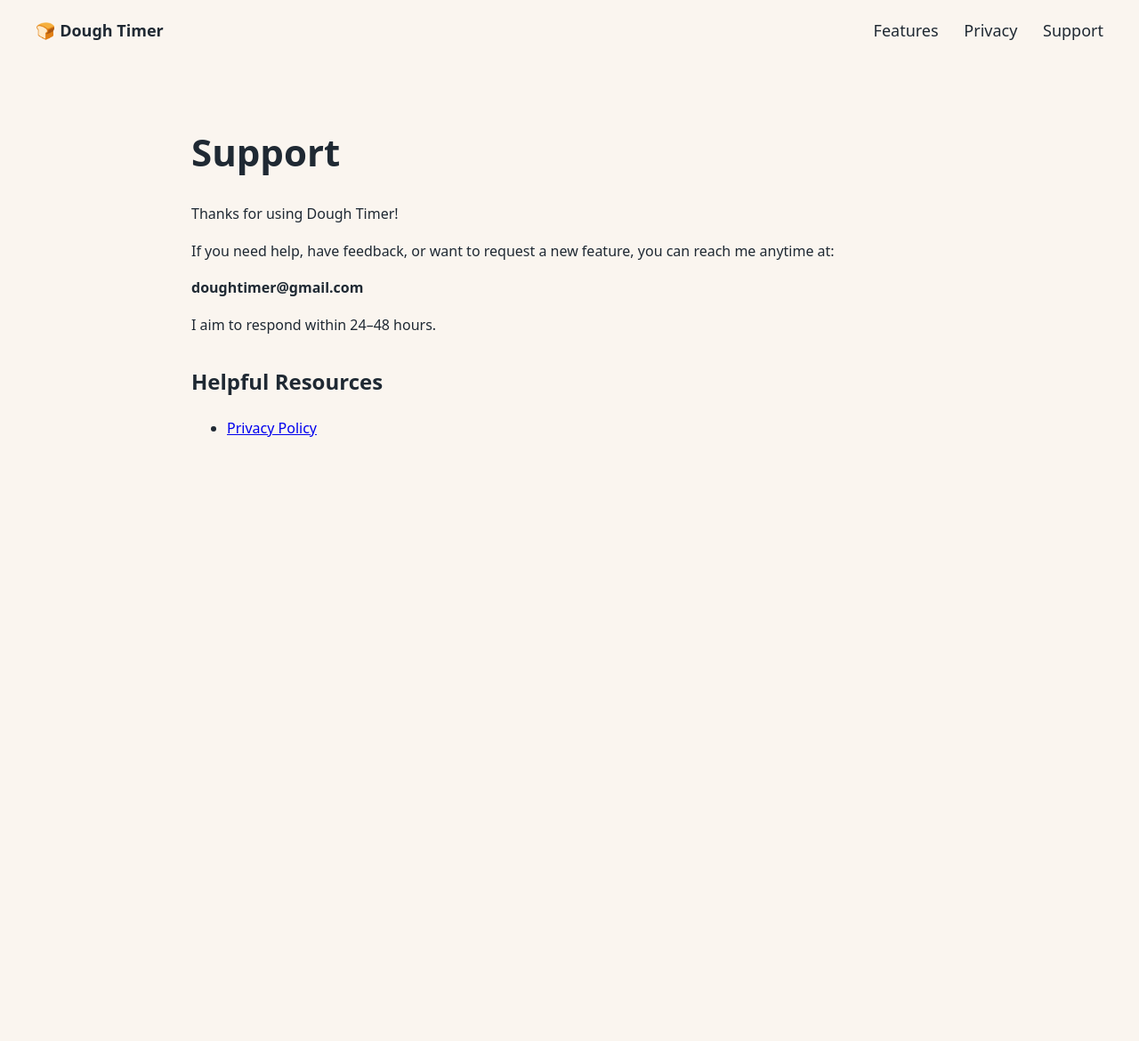
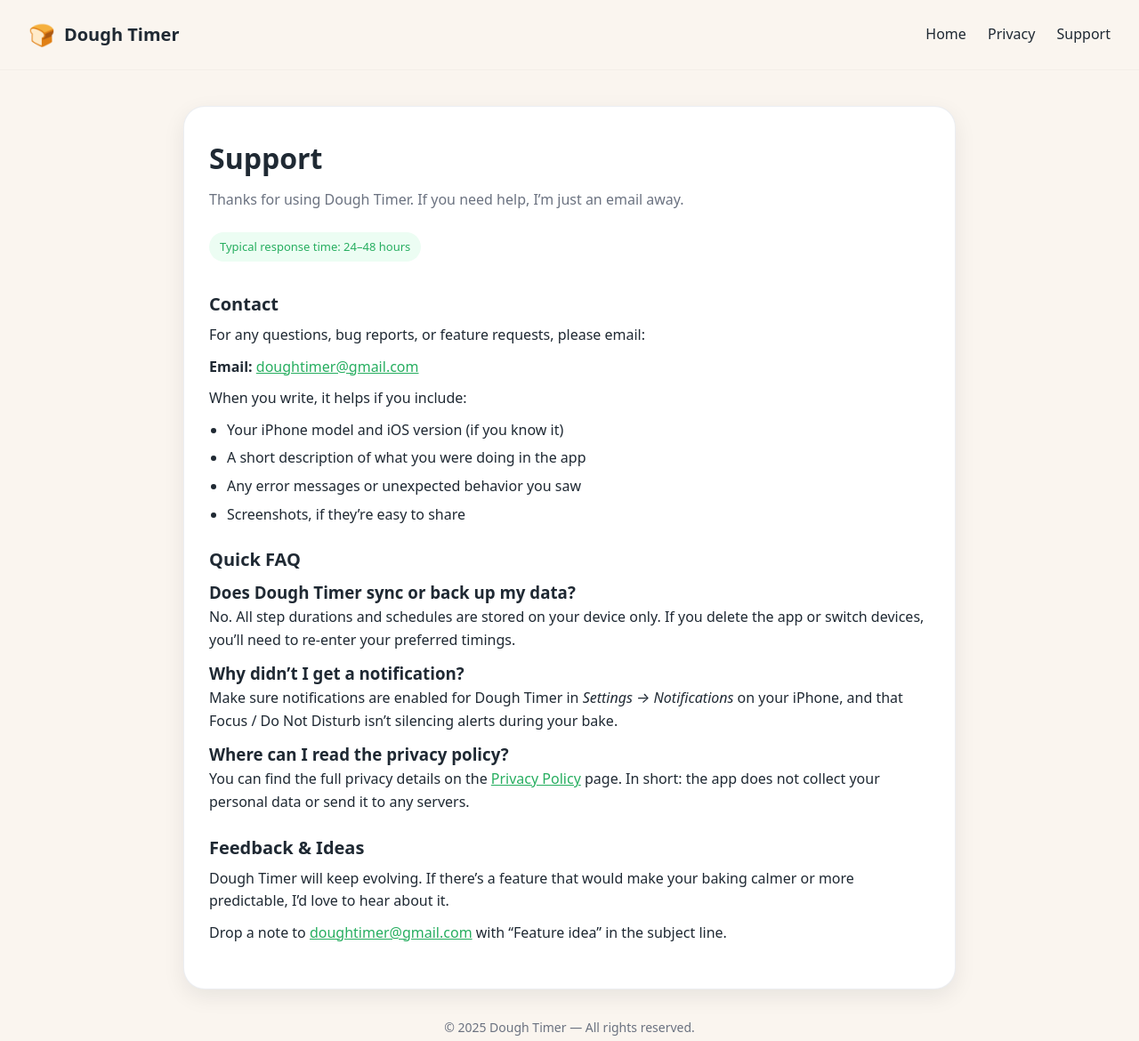
Before and after one commit to doughtimer-netizen/dough-timer-site, a plain HTML site: page support.html in a window 1280 px wide. Shown: the whole page at 89% size. Before the commit the page ends 800 px from the top, so only its background shows below. Drawn offline with Linux system fonts and the light colour scheme.

Commit message:
Update support.html

```diff
--- a/support.html
+++ b/support.html
@@ -1,9 +1,9 @@
 <!DOCTYPE html>
 <html lang="en">
 <head>
-<meta charset="UTF-8">
-<meta name="viewport" content="width=device-width, initial-scale=1.0">
-<title>Support — Dough Timer</title>
+  <meta charset="UTF-8" />
+  <meta name="viewport" content="width=device-width, initial-scale=1.0" />
+  <title>Dough Timer — Support</title>
 
   <style>
     :root {
@@ -12,73 +12,209 @@
       --text-main: #1f2933;
       --text-muted: #6b7280;
       --accent: #2ecc71;
+      --accent-dark: #27ae60;
+      --border-subtle: #e5e7eb;
+    }
+
+    * {
+      box-sizing: border-box;
+      margin: 0;
+      padding: 0;
     }
 
     body {
       font-family: system-ui, -apple-system, BlinkMacSystemFont, "SF Pro Text", sans-serif;
       background: var(--bg);
-    margin: 0;
-    padding: 0;
       color: var(--text-main);
       line-height: 1.6;
     }
 
     nav {
-    padding: 20px 40px;
+      padding: 20px 32px;
       display: flex;
       justify-content: space-between;
       align-items: center;
-    background: var(--bg);
-    font-size: 18px;
+      background: rgba(250,245,239,0.96);
+      backdrop-filter: blur(10px);
+      position: sticky;
+      top: 0;
+      z-index: 50;
+      border-bottom: 1px solid rgba(0,0,0,0.03);
     }
 
-  nav .logo { font-weight: 600; text-decoration: none; color: inherit; }
+    .nav-left {
+      display: flex;
+      align-items: center;
+      gap: 10px;
+    }
 
-  nav .right a {
-    margin-left: 24px;
+    .nav-logo {
+      font-weight: 700;
+      font-size: 20px;
       text-decoration: none;
       color: var(--text-main);
     }
 
-  .page {
-    max-width: 850px;
-    margin: 0 auto;
-    padding: 40px 16px;
+    .nav-left span {
+      font-size: 24px;
     }
 
-  h1 { font-size: 42px; margin-bottom: 24px; }
-  h2 { margin-top: 32px; }
+    .nav-links a {
+      margin-left: 20px;
+      text-decoration: none;
+      color: var(--text-main);
+      font-size: 16px;
+    }
 
+    .nav-links a:hover {
+      color: var(--accent-dark);
+    }
+
+    .container {
+      max-width: 900px;
+      margin: 0 auto;
+      padding: 40px 16px 80px;
+    }
+
+    .card {
+      background: var(--card);
+      padding: 32px 28px 40px;
+      border-radius: 24px;
+      box-shadow: 0 8px 24px rgba(15,23,42,0.08);
+      border: 1px solid rgba(148,163,184,0.18);
+    }
+
+    h1 {
+      font-size: 32px;
+      margin-bottom: 8px;
+    }
+
+    .subtitle {
+      color: var(--text-muted);
+      margin-bottom: 24px;
+    }
+
+    h2 {
+      margin-top: 22px;
+      margin-bottom: 6px;
+      font-size: 20px;
+    }
+
+    p {
+      margin-bottom: 10px;
+      color: var(--text-main);
+    }
+
+    ul {
+      margin: 8px 0 12px 20px;
+      color: var(--text-main);
+    }
+
+    li {
+      margin-bottom: 6px;
+    }
+
+    .pill {
+      display: inline-block;
+      padding: 6px 12px;
+      border-radius: 999px;
+      background: #ecfdf3;
+      color: var(--accent-dark);
+      font-size: 13px;
+      margin-bottom: 10px;
+    }
+
+    a {
+      color: var(--accent-dark);
+    }
+
+    footer {
+      margin-top: 32px;
+      text-align: center;
+      color: var(--text-muted);
+      font-size: 14px;
+    }
   </style>
 </head>
+
 <body>
 
 <nav>
-  <div class="left">
-    <a href="index.html" class="logo">🍞 Dough Timer</a>
+  <div class="nav-left">
+    <span>🍞</span>
+    <a href="index.html" class="nav-logo">Dough Timer</a>
   </div>
-  <div class="right">
-    <a href="index.html#features">Features</a>
+  <div class="nav-links">
+    <a href="index.html">Home</a>
     <a href="privacy.html">Privacy</a>
     <a href="support.html">Support</a>
   </div>
 </nav>
 
-<div class="page">
+<div class="container">
+  <div class="card">
     <h1>Support</h1>
+    <p class="subtitle">
+      Thanks for using Dough Timer. If you need help, I’m just an email away.
+    </p>
 
-  <p>Thanks for using Dough Timer!</p>
+    <span class="pill">Typical response time: 24–48 hours</span>
 
-  <p>If you need help, have feedback, or want to request a new feature, you can reach me anytime at:</p>
+    <h2>Contact</h2>
+    <p>
+      For any questions, bug reports, or feature requests, please email:
+    </p>
+    <p>
+      <strong>Email:</strong>
+      <a href="mailto:doughtimer@gmail.com">doughtimer@gmail.com</a>
+    </p>
+    <p>
+      When you write, it helps if you include:
+    </p>
+    <ul>
+      <li>Your iPhone model and iOS version (if you know it)</li>
+      <li>A short description of what you were doing in the app</li>
+      <li>Any error messages or unexpected behavior you saw</li>
+      <li>Screenshots, if they’re easy to share</li>
+    </ul>
 
-  <p><strong>doughtimer@gmail.com</strong></p>
+    <h2>Quick FAQ</h2>
+    <h3>Does Dough Timer sync or back up my data?</h3>
+    <p>
+      No. All step durations and schedules are stored on your device only. If
+      you delete the app or switch devices, you’ll need to re-enter your
+      preferred timings.
+    </p>
 
-  <p>I aim to respond within 24–48 hours.</p>
+    <h3>Why didn’t I get a notification?</h3>
+    <p>
+      Make sure notifications are enabled for Dough Timer in
+      <em>Settings → Notifications</em> on your iPhone, and that Focus / Do Not
+      Disturb isn’t silencing alerts during your bake.
+    </p>
 
-  <h2>Helpful Resources</h2>
-  <ul>
-    <li><a href="privacy.html">Privacy Policy</a></li>
-  </ul>
+    <h3>Where can I read the privacy policy?</h3>
+    <p>
+      You can find the full privacy details on the
+      <a href="privacy.html">Privacy Policy</a> page. In short: the app does not
+      collect your personal data or send it to any servers.
+    </p>
+
+    <h2>Feedback & Ideas</h2>
+    <p>
+      Dough Timer will keep evolving. If there’s a feature that would make your
+      baking calmer or more predictable, I’d love to hear about it.
+    </p>
+    <p>
+      Drop a note to
+      <a href="mailto:doughtimer@gmail.com">doughtimer@gmail.com</a>
+      with “Feature idea” in the subject line.
+    </p>
+  </div>
+
+  <footer>
+    © 2025 Dough Timer — All rights reserved.
+  </footer>
 </div>
 
 </body>
```
Lines whose indentation alone changed are shown as unchanged.
